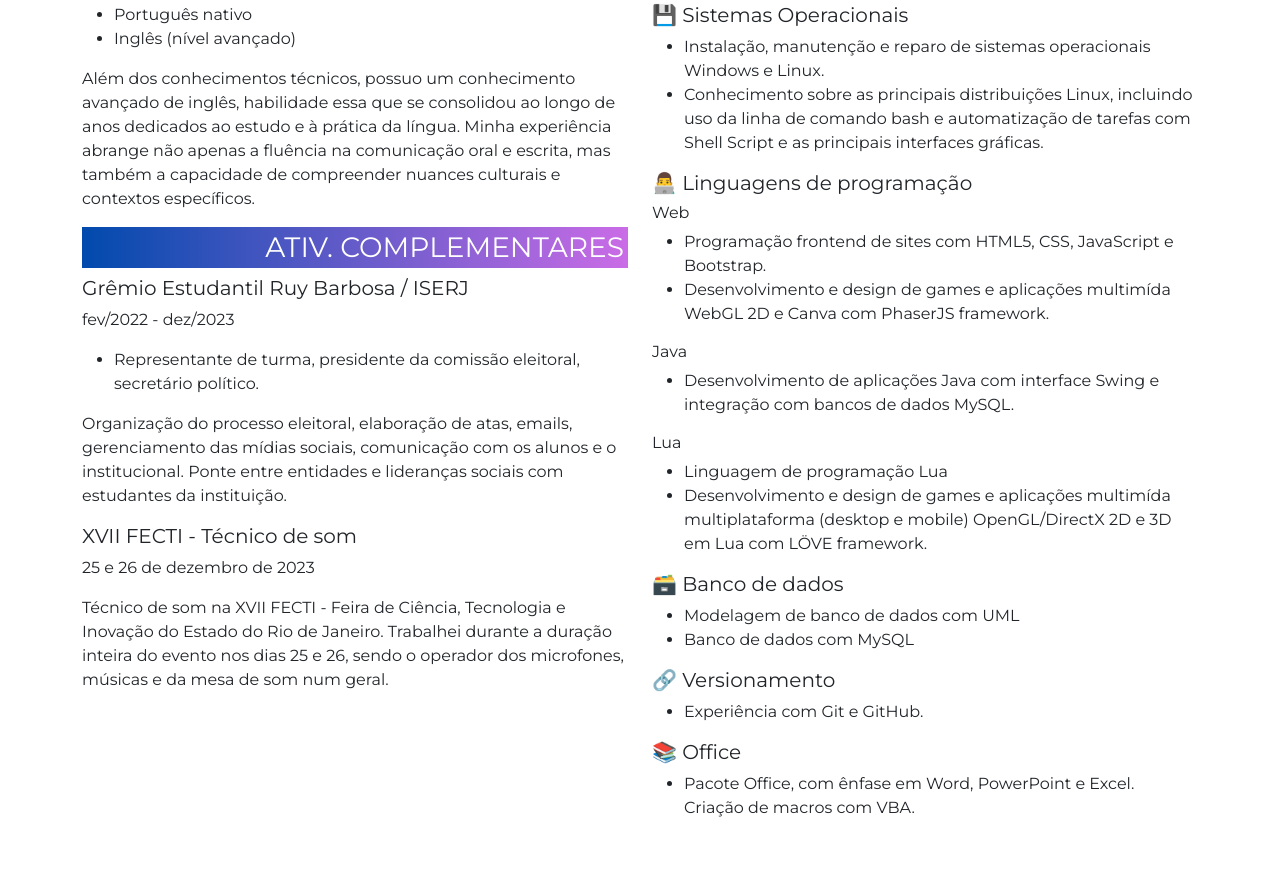
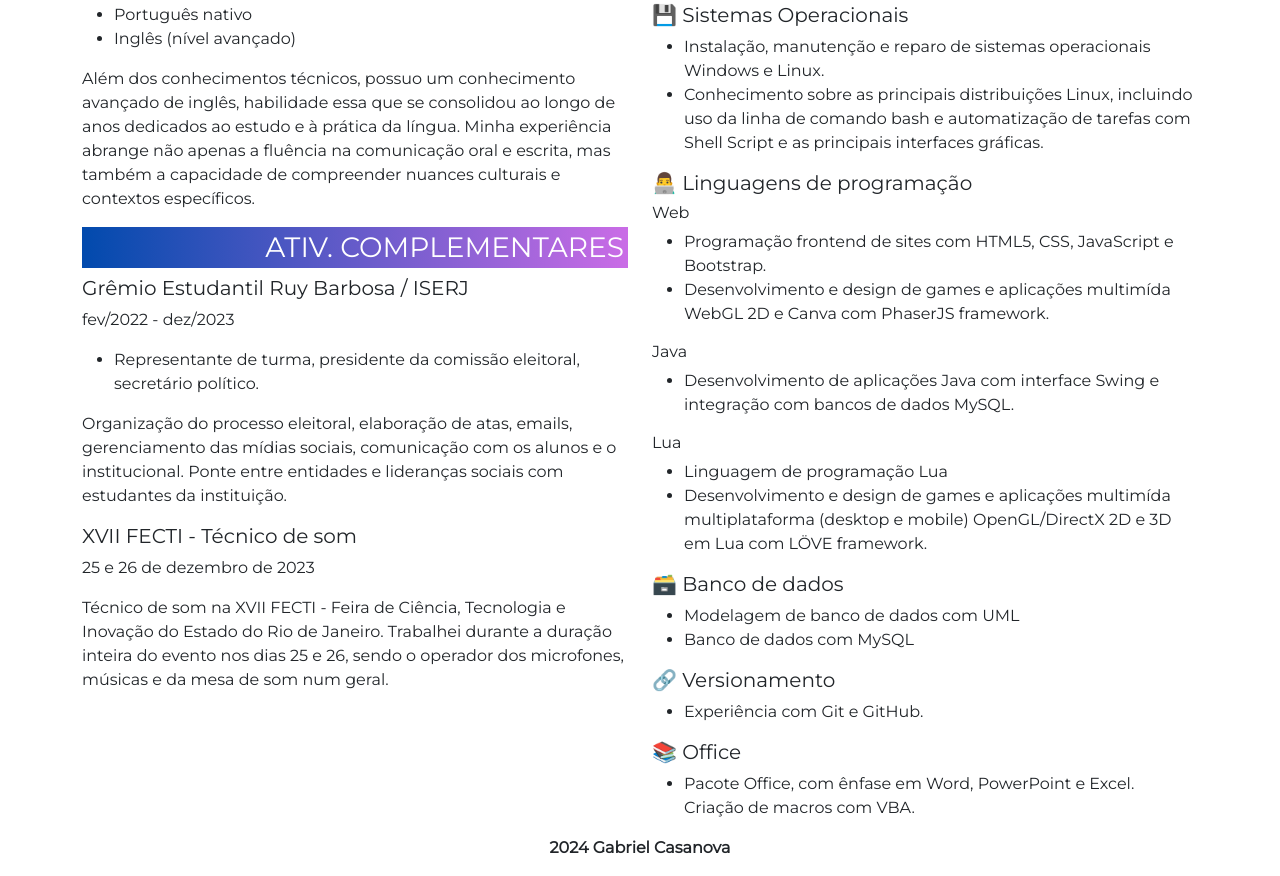
Before and after one commit to gbcasanova/gbcasanova.github.io, a plain HTML site: page index.html in a window 1280 px wide. Shown: the part 893-1769 px from the top of the page. Before the commit the page ends 1729 px from the top, so only its background shows below. Drawn offline with nearby package versions, Linux system fonts and the light colour scheme.

Commit message:
Adicionado rodapé

```diff
--- a/index.html
+++ b/index.html
@@ -53,7 +53,6 @@
                 </div>
 
                 <div class="row"> <!-- Projetos -->
-
                     <div class="col">
                         <h3 class="text-end p-1 text-uppercase text-white purplegradient">Projetos & Demonstrações</h3>
                         <div class="container-fluid">
@@ -77,7 +76,6 @@
                             </div>
                         </div>
                     </div>
-
                 </div>
 
                 <div class="row"> <!-- Habilidades e Ativ. Complementares -->
@@ -148,9 +146,25 @@
 
                     </div>
                 </div>
+
+                <div class="row"> <!-- Rodapé -->
+                    <div class="col footer">
+                        <p id="copyright"></p>
+                    </div>
+                </div>
             </div>
         </div>
     </body>
 
     <script src="https://cdn.jsdelivr.net/npm/bootstrap@5.3.2/dist/js/bootstrap.bundle.min.js" integrity="sha384-C6RzsynM9kWDrMNeT87bh95OGNyZPhcTNXj1NW7RuBCsyN/o0jlpcV8Qyq46cDfL" crossorigin="anonymous"></script>
+
+    <script>
+        function copyrightYear() {
+            var d = new Date();
+            var y = d.getFullYear();
+            document.getElementById("copyright").innerHTML = '<b>' + y + ' Gabriel Casanova</b>';
+        }
+
+        copyrightYear();
+    </script>
 </html>
--- a/style.css
+++ b/style.css
@@ -54,3 +54,7 @@ body {
     background: rgba(111, 93, 205,1);
     color: white;
 }
+
+.footer {
+    text-align: center;
+}
```
